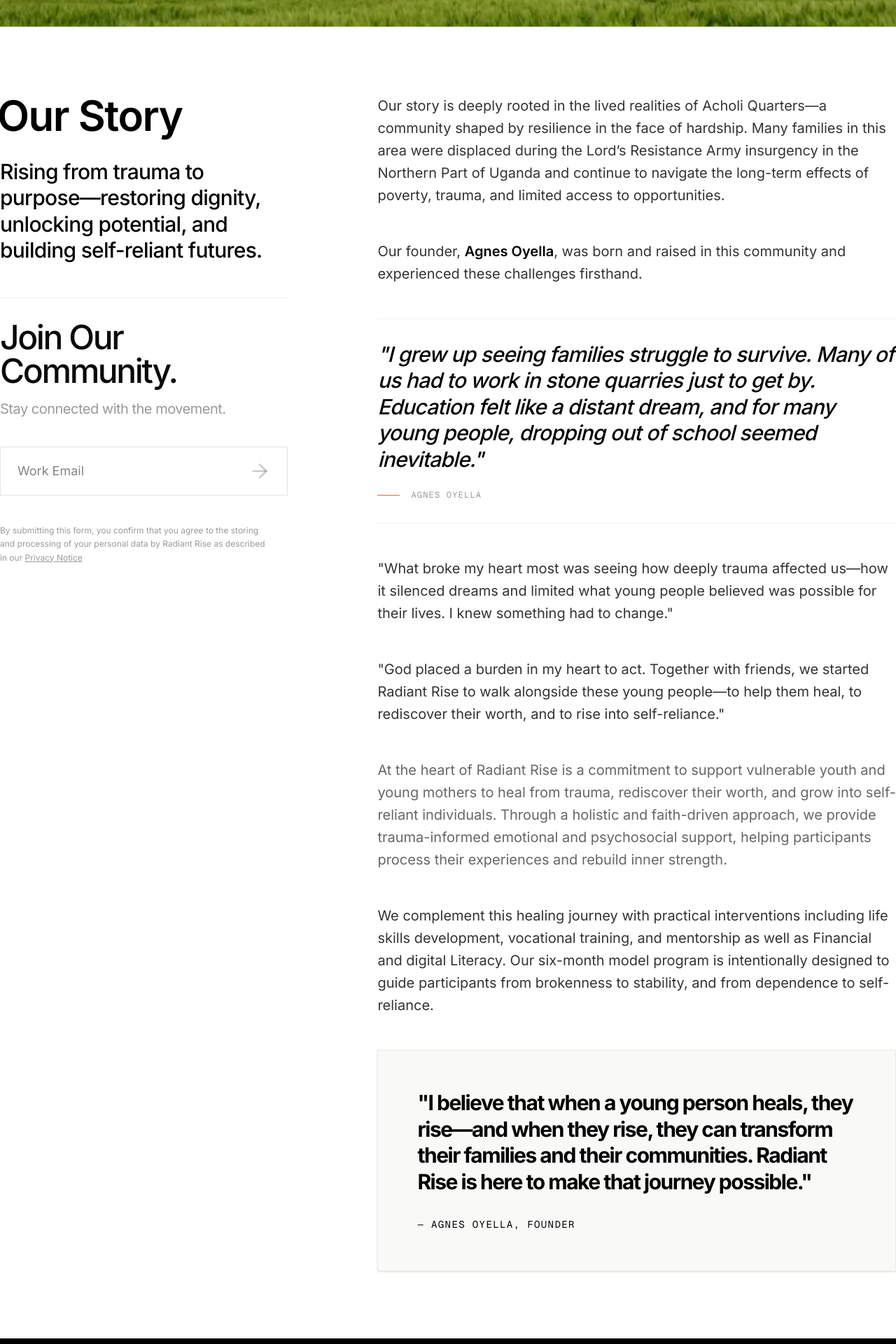
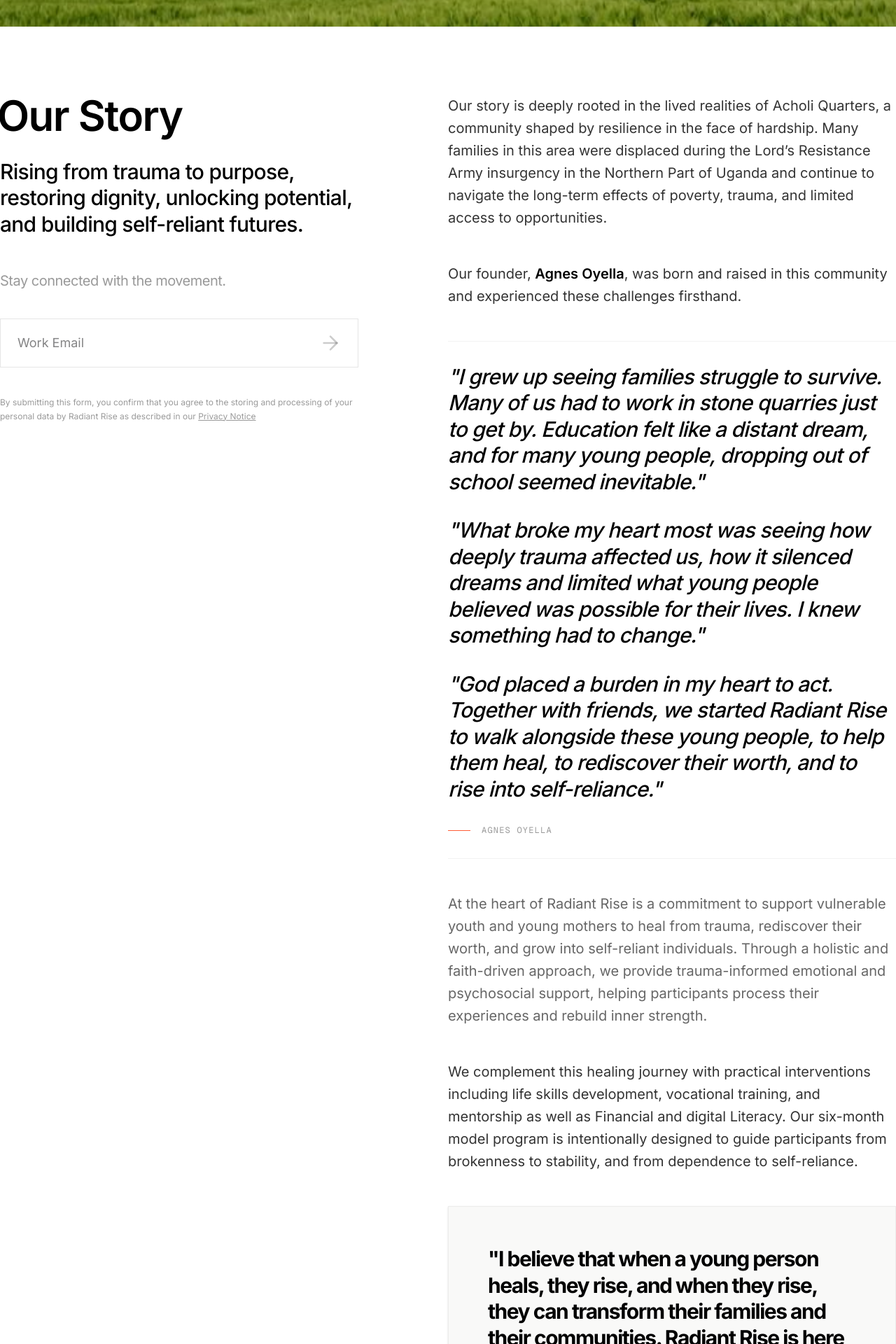
Before and after one commit to Radiant-Rise-Initiative/Radiant-Rise-Website, a Next.js app: page /about in a window 1280 px wide. Shown: the part 2396-4316 px from the top of the page at 70% size. Built offline with nearby package versions, Linux system fonts and the light colour scheme.

Commit message:
1.1.9 - About Us Content Refinement

```diff
--- a/components/layout/AboutStory.tsx
+++ b/components/layout/AboutStory.tsx
@@ -10,7 +10,7 @@ export function AboutStory() {
         <section id="our-story" className="bg-white py-24 border-t border-black/5">
             <div className="max-w-[1280px] 2xl:max-w-[1440px] mx-auto w-full px-4 sm:px-12 lg:px-0">
 
-                <div className="grid grid-cols-1 lg:grid-cols-[1fr_1.8fr] gap-16 lg:gap-32 items-stretch h-full">
+                <div className="grid grid-cols-1 lg:grid-cols-[1.2fr_1.5fr] gap-24 lg:gap-32 items-stretch h-full">
 
                     {/* Left Column: Title & Tagline & Subscription - Should Remain in View (Sticky) */}
                     <div className="lg:sticky lg:top-32 self-start space-y-12 pb-24 z-20">
@@ -20,17 +20,15 @@ export function AboutStory() {
                                 Our Story
                             </h2>
                             <p className="text-2xl md:text-3xl font-medium leading-tight tracking-tight text-black">
-                                Rising from trauma to purpose—restoring dignity, unlocking potential, and building self-reliant futures.
+                                Rising from trauma to purpose, restoring dignity, unlocking potential, and building self-reliant futures.
                             </p>
                         </div>
 
-                        {/* Subscription Box Section - Light Mode Footer Style */}
-                        <div className="pt-8 space-y-10 border-t border-black/5">
+                        {/* Subscription Box Section - No Title or Divider */}
+                        <div className="space-y-10">
                             <div>
-                                <h3 className="text-4xl md:text-5xl font-medium tracking-tighter mb-4">Join Our Community.</h3>
                                 <p className="text-xl text-black/40 tracking-tight">Stay connected with the movement.</p>
                             </div>
-
                             <div className="relative max-w-lg group">
                                 <input
                                     type="email"
@@ -42,7 +40,7 @@ export function AboutStory() {
                                 </button>
                             </div>
 
-                            <p className="text-xs text-black/40 leading-relaxed max-w-sm">
+                            <p className="text-xs text-black/40 leading-relaxed max-w-lg">
                                 By submitting this form, you confirm that you agree to the storing and processing of your personal data by Radiant Rise as described in our <Link href="#" className="underline hover:text-black/60 transition-colors">Privacy Notice</Link>
                             </p>
                         </div>
@@ -52,7 +50,7 @@ export function AboutStory() {
                     <div className="space-y-12 text-lg md:text-xl leading-[1.6] text-black/80">
 
                         <p>
-                            Our story is deeply rooted in the lived realities of Acholi Quarters—a community shaped by resilience in the face of hardship. Many families in this area were displaced during the Lord’s Resistance Army insurgency in the Northern Part of Uganda and continue to navigate the long-term effects of poverty, trauma, and limited access to opportunities.
+                            Our story is deeply rooted in the lived realities of Acholi Quarters, a community shaped by resilience in the face of hardship. Many families in this area were displaced during the Lord’s Resistance Army insurgency in the Northern Part of Uganda and continue to navigate the long-term effects of poverty, trauma, and limited access to opportunities.
                         </p>
 
                         <p>
@@ -60,23 +58,21 @@ export function AboutStory() {
                         </p>
 
                         {/* Pull Quote 1 */}
-                        <div className="py-8 border-y border-black/5 group">
+                        <div className="py-8 border-y border-black/5 group space-y-8">
                             <p className="text-2xl md:text-3xl font-medium leading-tight text-black tracking-tight italic">
                                 "I grew up seeing families struggle to survive. Many of us had to work in stone quarries just to get by. Education felt like a distant dream, and for many young people, dropping out of school seemed inevitable."
+                            </p>
+                            <p className="text-2xl md:text-3xl font-medium leading-tight text-black tracking-tight italic">
+                                "What broke my heart most was seeing how deeply trauma affected us, how it silenced dreams and limited what young people believed was possible for their lives. I knew something had to change."
+                            </p>
+                            <p className="text-2xl md:text-3xl font-medium leading-tight text-black tracking-tight italic">
+                                "God placed a burden in my heart to act. Together with friends, we started Radiant Rise to walk alongside these young people, to help them heal, to rediscover their worth, and to rise into self-reliance."
                             </p>
                             <div className="mt-6 flex items-center gap-4">
                                 <div className="w-8 h-px bg-[#FF5C35]" />
                                 <span className="text-xs font-mono tracking-widest uppercase text-black/40">Agnes Oyella</span>
                             </div>
                         </div>
-
-                        <p>
-                            "What broke my heart most was seeing how deeply trauma affected us—how it silenced dreams and limited what young people believed was possible for their lives. I knew something had to change."
-                        </p>
-
-                        <p>
-                            "God placed a burden in my heart to act. Together with friends, we started Radiant Rise to walk alongside these young people—to help them heal, to rediscover their worth, and to rise into self-reliance."
-                        </p>
 
                         <p className="text-black/60">
                             At the heart of Radiant Rise is a commitment to support vulnerable youth and young mothers to heal from trauma, rediscover their worth, and grow into self-reliant individuals. Through a holistic and faith-driven approach, we provide trauma-informed emotional and psychosocial support, helping participants process their experiences and rebuild inner strength.
@@ -89,10 +85,10 @@ export function AboutStory() {
                         {/* Final Impact Quote */}
                         <div className="bg-[#f9f9f8] p-10 md:p-14 shadow-sm border border-black/5">
                             <p className="text-2xl md:text-3xl font-bold leading-tight text-black tracking-tighter">
-                                "I believe that when a young person heals, they rise—and when they rise, they can transform their families and their communities. Radiant Rise is here to make that journey possible."
+                                "I believe that when a young person heals, they rise, and when they rise, they can transform their families and their communities. Radiant Rise is here to make that journey possible."
                             </p>
                             <p className="mt-8 text-sm font-mono tracking-widest uppercase text-black">
-                                — AGNES OYELLA, FOUNDER
+                                - AGNES OYELLA, FOUNDER
                             </p>
                         </div>
                     </div>
```
